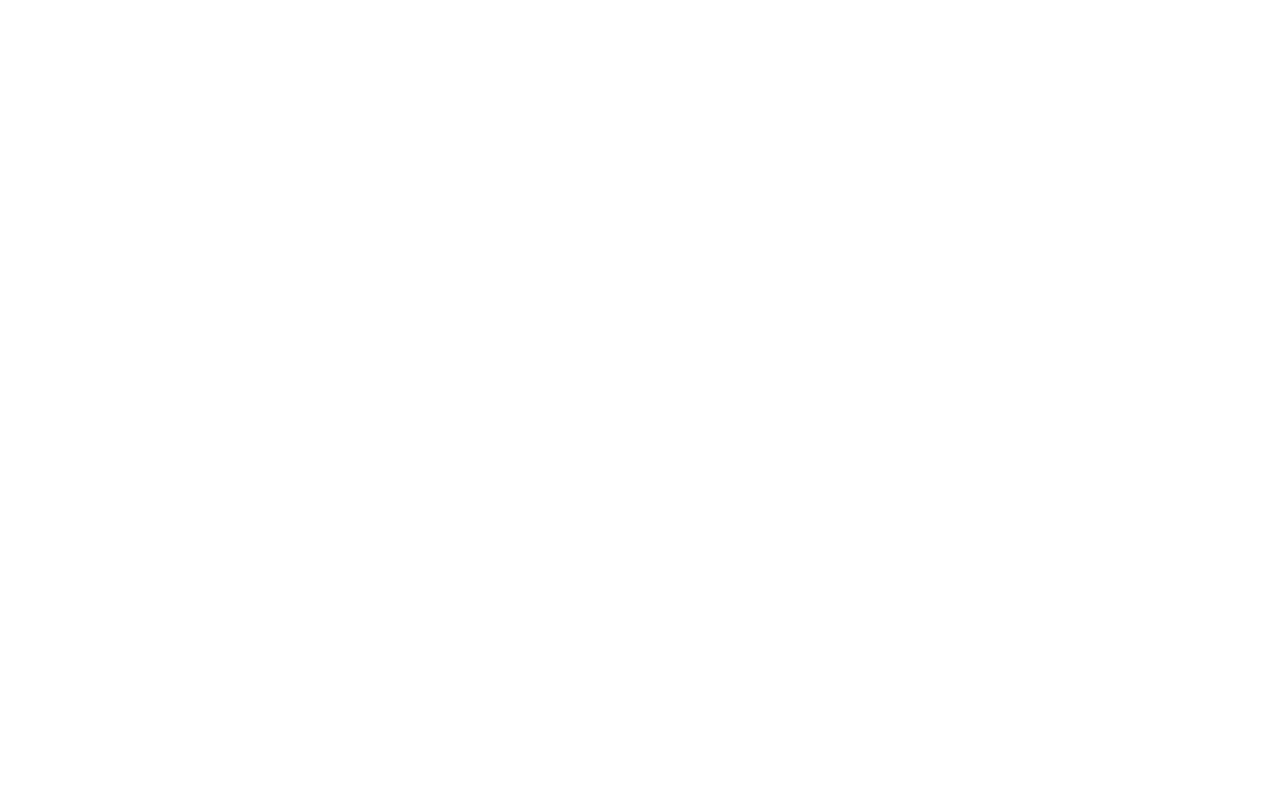
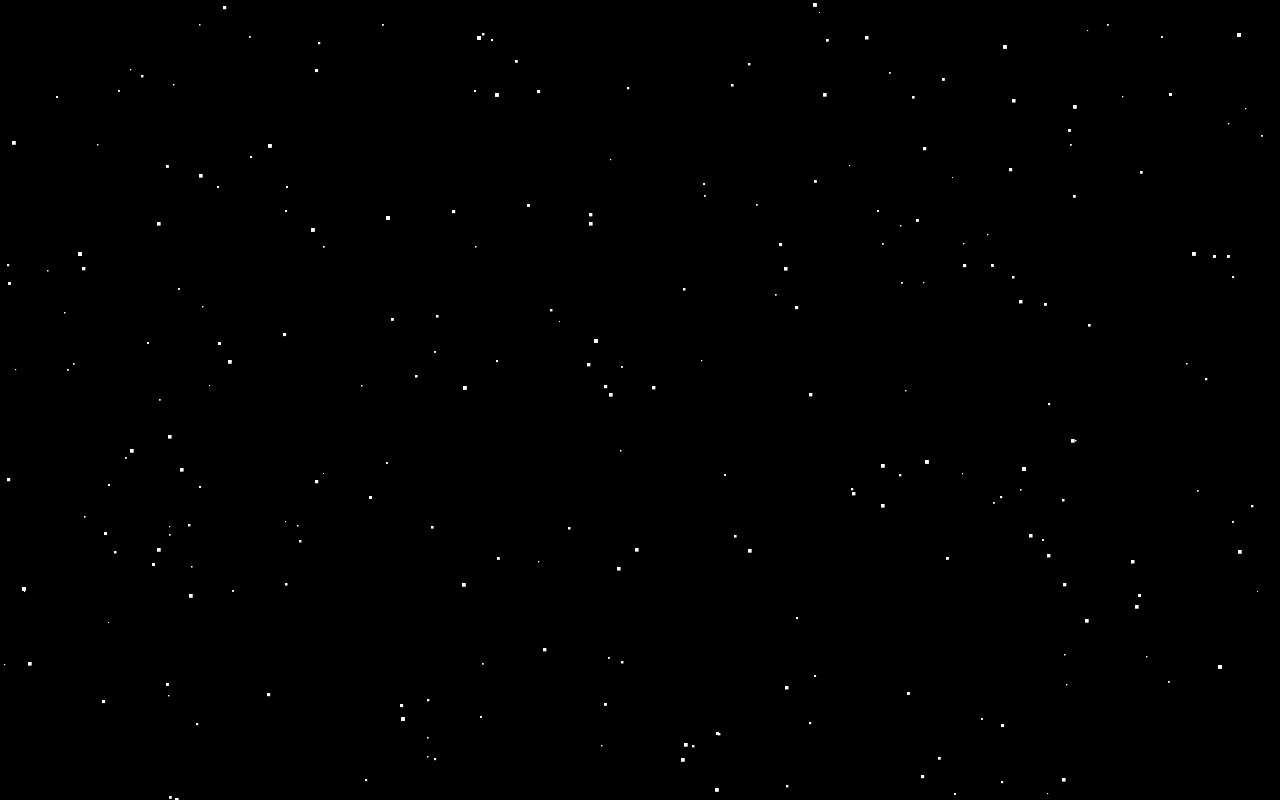
Before and after one commit to swizkon/reactive-lab, a plain HTML site: page starship-rxjs/index.html in a window 1280 px wide. Drawn offline with Linux system fonts and the light colour scheme.

Commit message:
New templates

```diff
--- a/starship-rxjs/js/starship.js
+++ b/starship-rxjs/js/starship.js
@@ -0,0 +1,70 @@
+
+var paintStars = function(stars){
+	ctx.fillStyle = "#000000";
+	ctx.fillRect(0, 0, canvas.width, canvas.height);
+	ctx.fillStyle = "#ffffff";
+	stars.forEach(function(star){
+		ctx.fillRect(star.x, star.y, star.size, star.size);
+	});
+};
+
+
+
+var canvas = document.createElement("canvas");
+var ctx = canvas.getContext("2d");
+
+document.body.appendChild(canvas);
+
+var windowResizeStream = Rx.Observable
+	.fromEvent(window, 'resize')
+	.debounce(50)
+	.map(function(resizeEvt) {
+		return {
+			width: resizeEvt.target.innerWidth,
+			height: resizeEvt.target.innerHeight
+		};
+	})
+	.startWith(
+		{
+			"width": window.innerWidth,
+			"height": window.innerHeight
+		}
+	);
+
+windowResizeStream.subscribe(function(screenDimensions){
+	canvas.height = screenDimensions.height;
+	canvas.width = screenDimensions.width;
+	console.log(screenDimensions);
+});
+
+
+
+var SPEED = 40;
+var STAR_NUMBER = 250;
+var starStream = Rx.Observable
+	.range(1, STAR_NUMBER)
+	.map(function(){
+		return {
+			"x": parseInt(Math.random() * canvas.width),
+			"y": parseInt(Math.random() * canvas.height),
+			"size": Math.random() * 3 + 1
+		}
+	})
+	.toArray()
+	.flatMap(function(starArray){
+		return Rx.Observable.interval(SPEED).map(function(){
+			starArray.forEach(function(star){
+				if(star.y >= canvas.height){
+					star.y = 0;
+					star.x = parseInt(Math.random() * canvas.width);
+				}
+				else {
+					star.y += 3;
+				}
+			});
+			return starArray;
+		});
+	})
+	.subscribe(function(starArray){
+		paintStars(starArray);
+	});
```
Also changed, not shown: starship-rxjs/index.html (line endings or trailing spaces).
